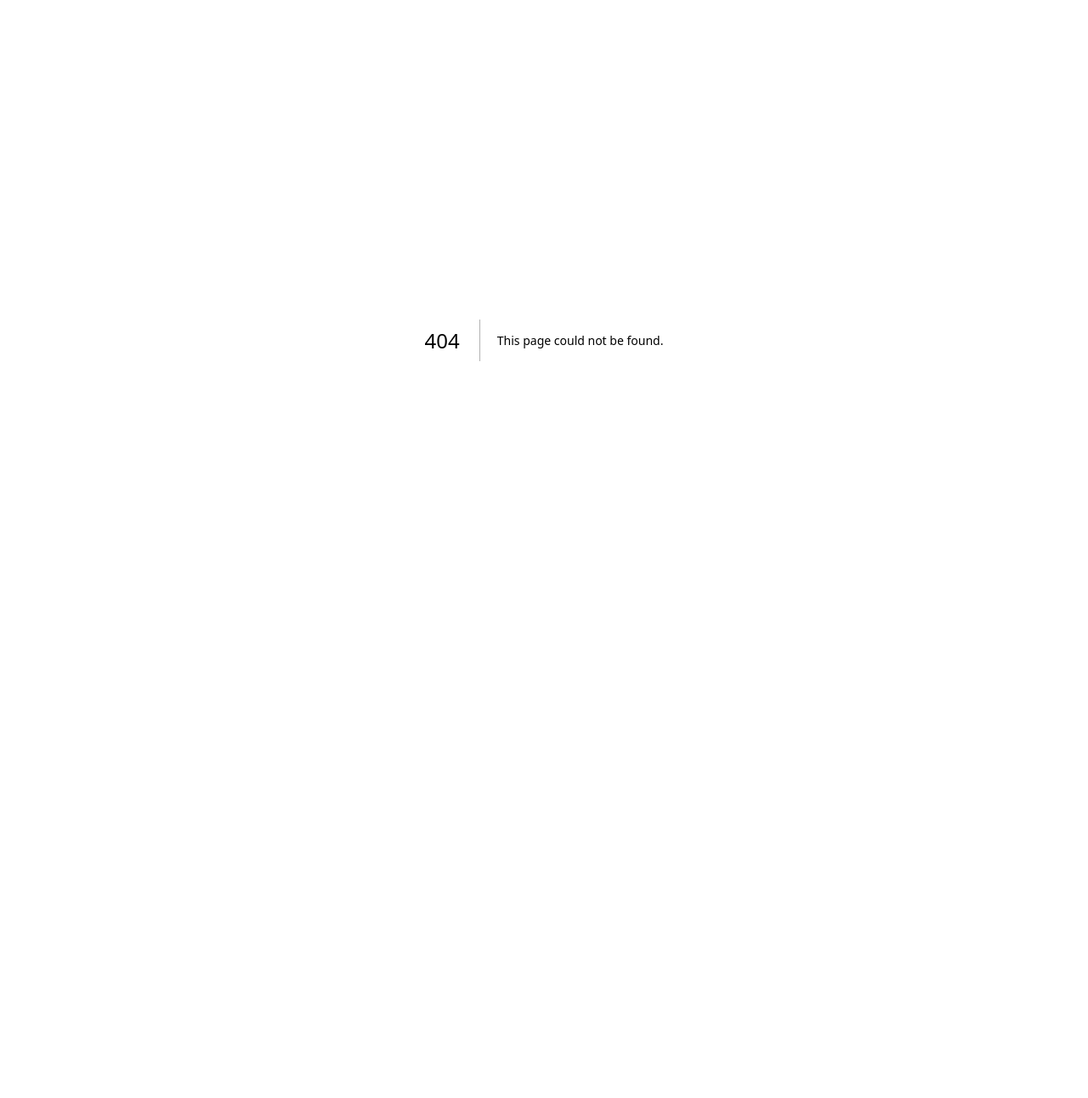
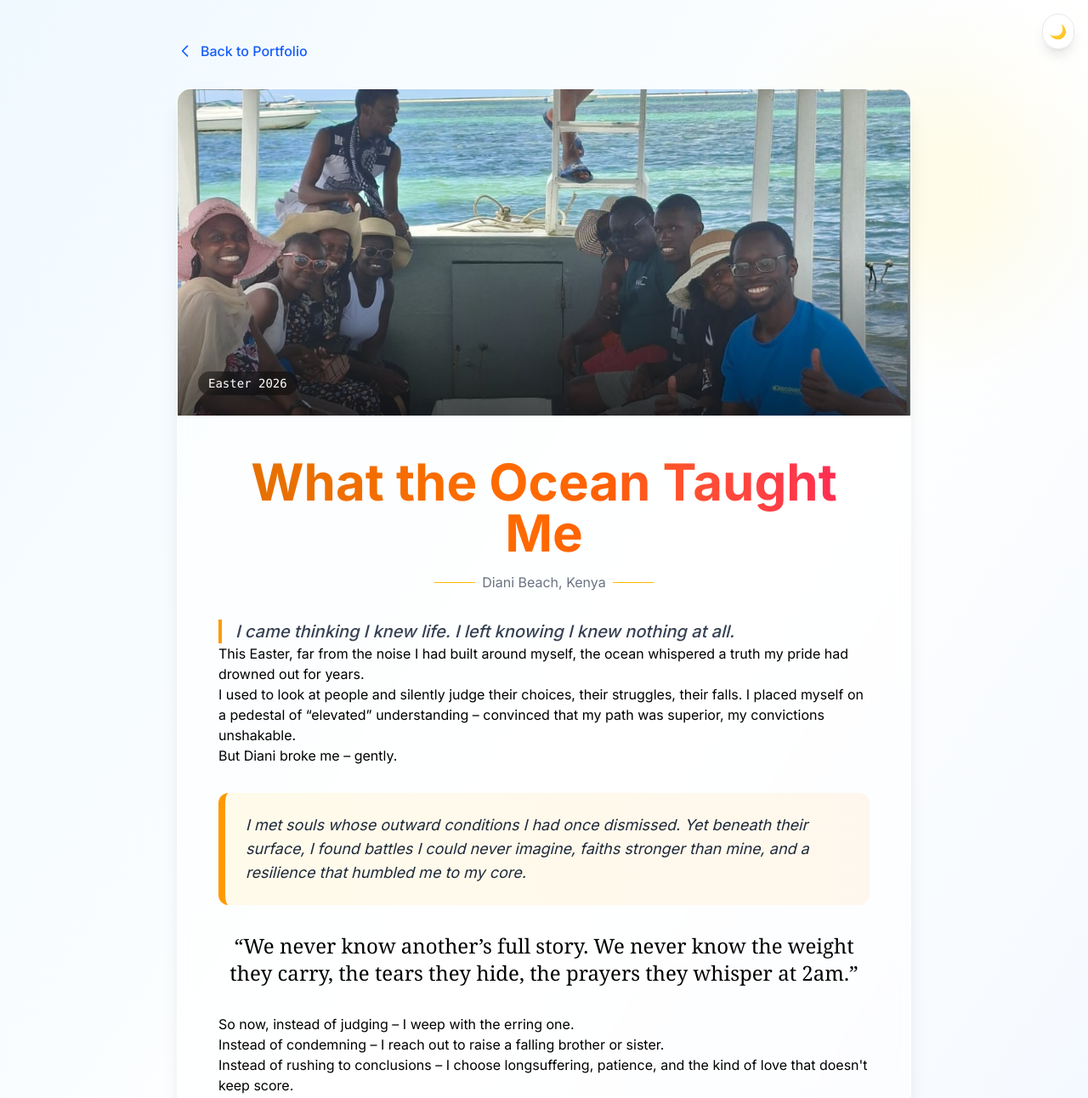
Before and after one commit to Maogast/mg-portfolio, a Next.js app: page /diani-experience in a window 1280 px wide. Before the commit this address had no page. Shown: the top 1292 px of the page at 85% size. Before the commit the page ends 800 px from the top, so only its background shows below. Built offline with nearby package versions, Linux system fonts and the light colour scheme.

Commit message:
diani -Experience

```diff
--- /dev/null
+++ b/src/app/diani-experience/page.tsx
@@ -0,0 +1,159 @@
+"use client";
+import React from "react";
+import { useState, useEffect } from "react";
+import Head from "next/head";
+import Image from "next/image";
+import Link from "next/link";
+
+export default function DianiExperience() {
+  const [darkMode, setDarkMode] = useState(() => {
+    if (typeof window !== "undefined") {
+      const stored = localStorage.getItem("darkMode");
+      if (stored !== null) return JSON.parse(stored);
+      return window.matchMedia("(prefers-color-scheme: dark)").matches;
+    }
+    return false;
+  });
+  const [mounted, setMounted] = useState(false);
+
+  useEffect(() => {
+    // eslint-disable-next-line react-hooks/set-state-in-effect
+    setMounted(true);
+  }, []);
+
+  useEffect(() => {
+    if (darkMode) {
+      document.documentElement.classList.add("dark");
+    } else {
+      document.documentElement.classList.remove("dark");
+    }
+    localStorage.setItem("darkMode", JSON.stringify(darkMode));
+  }, [darkMode]);
+
+  return (
+    <div className="min-h-screen bg-linear-to-br from-sky-50 via-white to-blue-50 dark:from-gray-900 dark:via-gray-800 dark:to-gray-900 transition-colors duration-300 relative overflow-x-hidden">
+      {/* Background decorative waves */}
+      <div className="absolute inset-0 overflow-hidden pointer-events-none">
+        <svg className="absolute bottom-0 left-0 w-full h-64 text-blue-200/30 dark:text-blue-900/20" viewBox="0 0 1440 320" fill="currentColor">
+          <path d="M0,96L48,112C96,128,192,160,288,160C384,160,480,128,576,122.7C672,117,768,139,864,154.7C960,171,1056,181,1152,165.3C1248,149,1344,107,1392,85.3L1440,64L1440,320L1392,320C1344,320,1248,320,1152,320C1056,320,960,320,864,320C768,320,672,320,576,320C480,320,384,320,288,320C192,320,96,320,48,320L0,320Z" />
+        </svg>
+        <div className="absolute top-20 right-10 w-72 h-72 bg-yellow-200/20 dark:bg-yellow-500/10 rounded-full blur-3xl"></div>
+        <div className="absolute bottom-20 left-10 w-80 h-80 bg-blue-200/20 dark:bg-blue-500/10 rounded-full blur-3xl"></div>
+      </div>
+
+      <Head>
+        <title>Diani Easter Experience – Stephen Magare</title>
+        <meta name="description" content="Reflections on humility, love, and grace from Diani Beach, Easter 2026" />
+      </Head>
+
+      {/* Dark mode toggle */}
+      <button
+        onClick={() => setDarkMode(!darkMode)}
+        className="fixed top-4 right-4 z-50 p-2 rounded-full bg-white/80 dark:bg-gray-800/80 backdrop-blur-sm shadow-lg hover:shadow-xl transition-all focus:outline-none focus:ring-2 focus:ring-blue-500 border border-gray-200 dark:border-gray-700"
+        aria-label="Toggle dark mode"
+      >
+        {mounted ? (darkMode ? "☀️" : "🌙") : "🌓"}
+      </button>
+
+      <main className="container mx-auto px-4 py-12 max-w-4xl relative z-10">
+        {/* Back link */}
+        <Link
+          href="/"
+          className="inline-flex items-center gap-2 text-blue-600 dark:text-blue-400 hover:text-blue-700 dark:hover:text-blue-300 font-medium transition-colors mb-8 group"
+        >
+          <svg className="w-5 h-5 transition-transform group-hover:-translate-x-1" fill="none" stroke="currentColor" viewBox="0 0 24 24">
+            <path strokeLinecap="round" strokeLinejoin="round" strokeWidth={2} d="M15 19l-7-7 7-7" />
+          </svg>
+          Back to Portfolio
+        </Link>
+
+        {/* Hero section with card effect */}
+        <div className="bg-white/60 dark:bg-gray-800/40 backdrop-blur-sm rounded-2xl shadow-xl overflow-hidden border border-white/20 dark:border-gray-700/30 mb-12 animate-slide-up">
+          <div className="relative h-96 w-full">
+            <Image
+              src="/images/diani-sunset.jpeg"
+              alt="Diani Beach sunset"
+              fill
+              className="object-cover"
+              priority
+            />
+            <div className="absolute inset-0 bg-linear-to-t from-black/60 via-transparent to-transparent"></div>
+            <div className="absolute bottom-6 left-6 text-white">
+              <p className="text-sm font-mono bg-black/40 inline-block px-3 py-1 rounded-full backdrop-blur-sm">Easter 2026</p>
+            </div>
+          </div>
+
+          <div className="p-8 md:p-12">
+            <h1 className="text-4xl md:text-6xl font-display font-bold text-center bg-linear-to-r from-amber-600 via-orange-500 to-rose-500 dark:from-amber-400 dark:via-orange-400 dark:to-rose-400 bg-clip-text text-transparent mb-4">
+              What the Ocean Taught Me
+            </h1>
+            <p className="text-center text-gray-500 dark:text-gray-400 mb-8 flex items-center justify-center gap-2">
+              <span className="inline-block w-12 h-px bg-amber-400"></span>
+              Diani Beach, Kenya
+              <span className="inline-block w-12 h-px bg-amber-400"></span>
+            </p>
+
+            <div className="prose prose-lg dark:prose-invert max-w-none">
+              <p className="lead text-gray-700 dark:text-gray-200 font-medium text-xl italic border-l-4 border-amber-500 pl-4">
+                I came thinking I knew life. I left knowing I knew nothing at all.
+              </p>
+
+              <p>This Easter, far from the noise I had built around myself, the ocean whispered a truth my pride had drowned out for years.</p>
+
+              <p>I used to look at people and silently judge their choices, their struggles, their falls. I placed myself on a pedestal of “elevated” understanding – convinced that my path was superior, my convictions unshakable.</p>
+
+              <p>But Diani broke me – gently.</p>
+
+              <div className="bg-linear-to-r from-amber-50 to-orange-50 dark:from-amber-900/20 dark:to-orange-900/20 p-6 rounded-xl my-8 border-l-8 border-amber-500">
+                <p className="text-gray-800 dark:text-gray-200 italic text-lg">
+                  I met souls whose outward conditions I had once dismissed. Yet beneath their surface, I found battles I could never imagine, faiths stronger than mine, and a resilience that humbled me to my core.
+                </p>
+              </div>
+
+              <blockquote className="text-center text-2xl font-serif my-8">
+                “We never know another’s full story. We never know the weight they carry, the tears they hide, the prayers they whisper at 2am.”
+              </blockquote>
+
+              <p>So now, instead of judging – I weep with the erring one.<br />
+              Instead of condemning – I reach out to raise a falling brother or sister.<br />
+              Instead of rushing to conclusions – I choose longsuffering, patience, and the kind of love that doesn&apos;t keep score.</p>
+
+              <p>Because the cross taught me one thing: God did not wait for us to be perfect before He loved us. He loved us while we were still broken, still wandering, still wrong.</p>
+
+              <p>That is the love I want to give – imperfectly but sincerely.</p>
+
+              <div className="bg-linear-to-r from-blue-50 to-indigo-50 dark:from-blue-900/20 dark:to-indigo-900/20 p-6 rounded-xl my-8 text-center">
+                <p className="text-gray-800 dark:text-gray-200 font-semibold text-xl">
+                  This Easter, I left a piece of my pride in the sands of Diani. And I picked up humility, compassion, and a quiet resolve: <em>to love as I have been loved.</em>
+                </p>
+              </div>
+
+              <div className="bg-amber-50 dark:bg-amber-900/20 p-6 rounded-xl mt-10 text-center border border-amber-200 dark:border-amber-800">
+                <p className="text-gray-700 dark:text-gray-300 text-lg">
+                  “Be kind to everyone you meet, for they are fighting a battle you know nothing about.”
+                </p>
+              </div>
+            </div>
+          </div>
+        </div>
+
+        {/* Return button */}
+        <div className="text-center mt-12 animate-fade-in">
+          <Link
+            href="/"
+            className="inline-flex items-center gap-2 bg-linear-to-r from-blue-600 to-indigo-600 hover:from-blue-700 hover:to-indigo-700 text-white font-semibold py-3 px-8 rounded-full shadow-lg transition-all transform hover:scale-105 focus:outline-none focus:ring-2 focus:ring-blue-500"
+          >
+            <svg className="w-5 h-5" fill="none" stroke="currentColor" viewBox="0 0 24 24">
+              <path strokeLinecap="round" strokeLinejoin="round" strokeWidth={2} d="M10 19l-7-7m0 0l7-7m-7 7h18" />
+            </svg>
+            Return to Portfolio
+          </Link>
+        </div>
+      </main>
+
+      <footer className="text-center text-gray-500 dark:text-gray-400 text-sm py-8 border-t border-gray-200 dark:border-gray-800 mt-16">
+        © {new Date().getFullYear()} Stephen Magare – Master Guide Portfolio
+      </footer>
+    </div>
+  );
+}
--- a/src/app/page.tsx
+++ b/src/app/page.tsx
@@ -3,7 +3,9 @@
 import { useState, useEffect } from "react";
 import Head from "next/head";
 import Image from "next/image";
+import Link from "next/link";          // ✅ added
 import data from "@/data/portfolio.json";
+import React from "react";
 
 // ----- Types (unchanged) -----
 type ShareOption = { label: string; url: string };
@@ -360,15 +362,15 @@ export default function Home() {
           </section>
         )}
 
-        {/* Sections – unchanged */}
+        {/* Sections – now each wrapped in a fragment so we can insert the link after the target section */}
         {(data.sections as Section[]).map((section, idx) => {
           const sectionId =
             section.type === "devotion-list"
               ? "devotion-challenge"
               : slugify(section.title);
           return (
+            <React.Fragment key={idx}>
               <section
-              key={idx}
                 id={sectionId}
                 className="mb-16 animate-fade-in scroll-mt-24"
                 style={{ animationDelay: `${idx * 100}ms` }}
@@ -481,6 +483,19 @@ export default function Home() {
                   </div>
                 )}
               </section>
+
+              {/* ✅ Diani Easter Reflection link – appears exactly after the "Community Outreach & Service" section */}
+              {section.title === "Community Outreach & Service" && (
+                <div className="text-center mb-16">
+                  <Link
+                    href="/diani-experience"
+                    className="inline-block bg-blue-600 hover:bg-blue-700 text-white font-semibold py-2 px-6 rounded-lg transition transform hover:scale-105"
+                  >
+                    Read my Diani Easter Reflection →
+                  </Link>
+                </div>
+              )}
+            </React.Fragment>
           );
         })}
 
@@ -638,6 +653,7 @@ export default function Home() {
             </div>
           </div>
         )}
+
         {/* Contact Section */}
         <section id="contact" className="mb-16 animate-fade-in scroll-mt-24">
           {/* Banner */}
@@ -734,6 +750,7 @@ export default function Home() {
             </a>
           </div>
         </section>
+
         <footer className="text-center text-gray-500 dark:text-gray-400 text-sm mt-20 pt-8 border-t dark:border-gray-800">
           © {new Date().getFullYear()} {data.name} – Master Guide Portfolio
         </footer>
--- a/src/data/trainers.json
+++ b/src/data/trainers.json
@@ -25,7 +25,7 @@
   ],
   "directors": [
     {
-      "name": "Mg Nancy Lusia",
+      "name": "Mg Nancy Lucia",
       "role": "Master Guide Director",
       "image": "/images/trainers/placeholder.jpg" ,
       "bio": "Oversees the Master Guide program, providing vision and guidance."
```
Also changed, not shown: public/images/diani-sunset.jpeg (added). Lines whose indentation alone changed are shown as unchanged.
